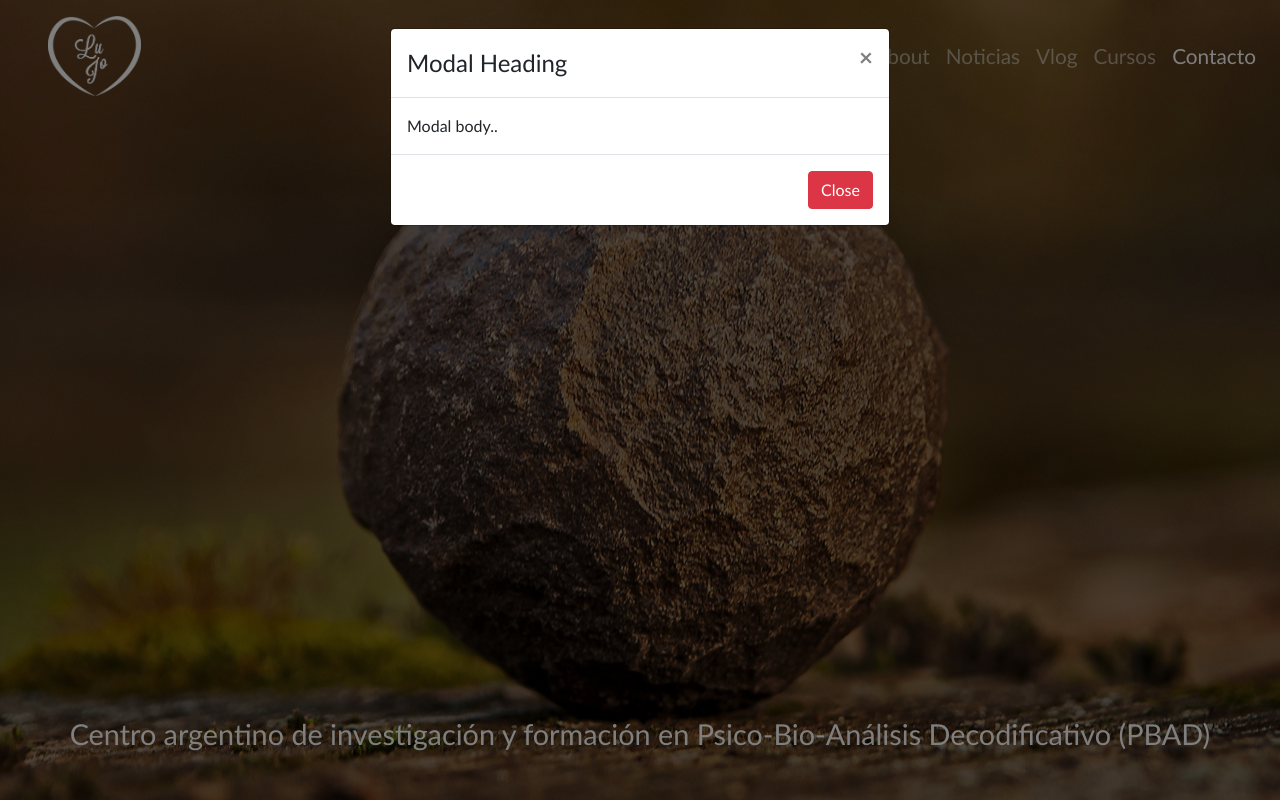
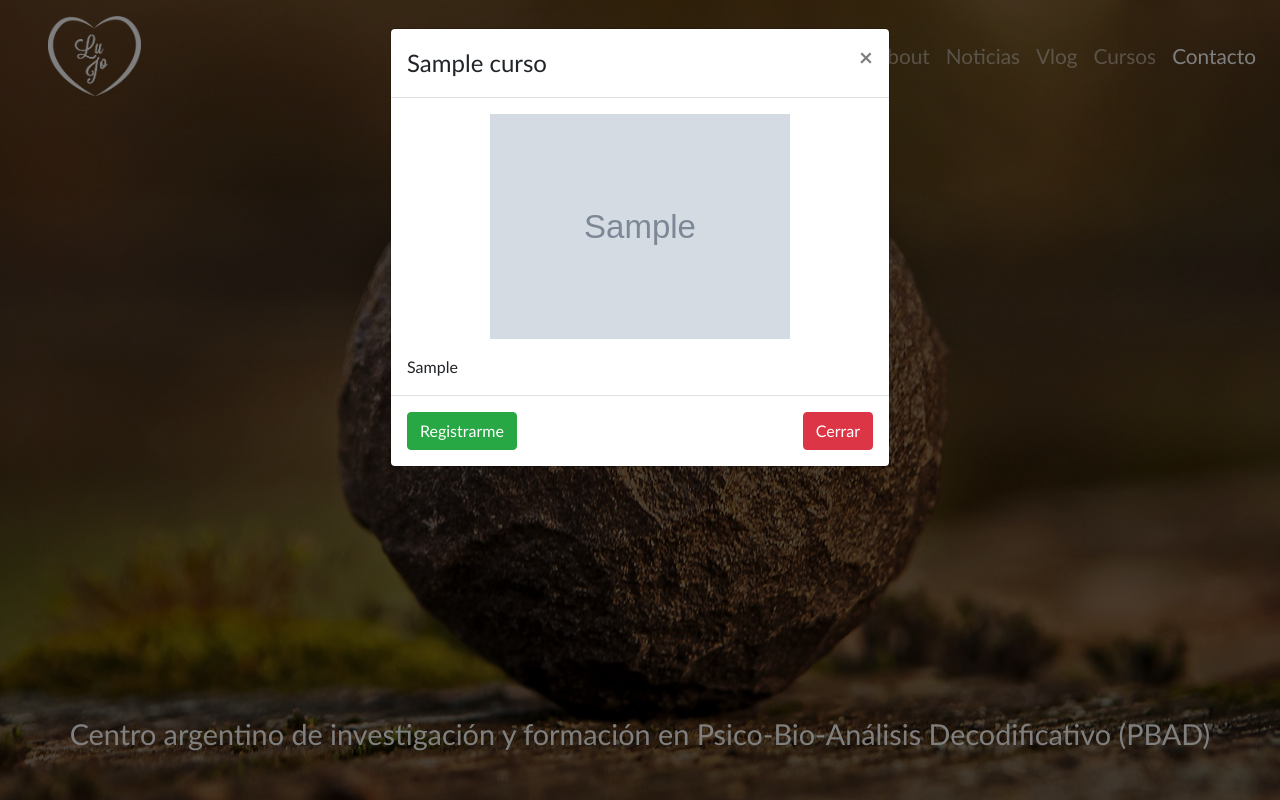
Before and after one commit to BAntonellini/lu-jo, a Django app: template lujo/templates/home.html in a window 1280 px wide, after a click that opens the changed part. Run offline with Django 3.2, Linux system fonts and the light colour scheme; tables that the repository leaves empty hold one stand-in row (values such as "Sample post"); the template is opened without the code that fills it: values that come from a table or form of the project are taken from there, most other values are stand-ins (such as "Sample title", 1, 10 or a date in 2020); grey boxes marked "Sample" are stand-in pictures; some libraries are stand-ins or nearby versions.

Commit message:
Commitangie

```diff
--- a/lujo/core/static/core/js/ajax.js
+++ b/lujo/core/static/core/js/ajax.js
@@ -6,8 +6,54 @@ window.onload = function() {
       var xhr = new XMLHttpRequest();
       xhr.onreadystatechange = function() {
         if (this.readyState == 4 && this.status == 200) {
-            var json_response = JSON.parse(this.response);
-            console.log(json_response)
+          var json_response = JSON.parse(this.response);
+          console.log(json_response);
+
+          var modal_title = document.querySelector(".modal-title");
+          modal_title.innerHTML = json_response.titulo;
+
+          var modal_body = document.querySelector(".modal-body");
+          modal_body.innerHTML = json_response.resumen;
+
+          var modal_imagen = document.querySelector(".imagen-modal");
+          modal_imagen.setAttribute("src", "media/" + json_response.imagen);
+
+          var boton_registrar_curso = document.querySelector(
+            "#boton-registrar-curso"
+          );
+          boton_registrar_curso.addEventListener("click", function(e) {
+            console.log(e.target);
+            window.location.href = "#contact-form";
+
+
+            var dia = new Date();
+            var hora = dia.getHours();
+            var saludo = "";
+            switch (true) {
+              case (hora >= 0 && hora <= 5):
+                saludo = "Buenas noches";
+                break;
+              case (hora >= 6 && hora <= 12):
+                saludo = "Buenos días";
+                break;
+              case (hora >= 13 && hora <= 19):
+                saludo = "Buenas tardes";
+                break;
+              case (hora >= 20):
+                saludo = "Buenas noches";
+                break;
+              default:
+                saludo = "default";
+                break;
+            }
+            var pre_message = saludo +"\nQuisiera participar del siguiente curso: " +
+              json_response.titulo;
+
+            var form_message = document.querySelector('#form_message')
+            form_message.value = pre_message;
+
+            document.querySelector("#tipo_consulta").selectedIndex = "1";
+          });
         }
       };
       xhr.open("GET", "getcurso" + "?q=" + boton.dataset.slug, true);
@@ -15,3 +61,9 @@ window.onload = function() {
     });
   });
 };
+
+// MODAL ESCONDIDO
+//<div class="modal" id="modal" style="display: none;" aria-hidden="true">
+
+// MODAL SHOW
+//<div class="modal show" id="modal" style="display: block; padding-right: 15px;" aria-modal="true">
--- a/lujo/core/static/core/styles/main.css
+++ b/lujo/core/static/core/styles/main.css
@@ -177,3 +177,8 @@ section#about {
     padding-left: 0px !important;
     padding-right: 0px !important;
 }
+
+.imagen-modal {
+    padding-top: 1em !important;
+    max-width: 300px !important;
+}
--- a/lujo/cursos/models.py
+++ b/lujo/cursos/models.py
@@ -6,7 +6,7 @@ class Curso(models.Model):
     titulo = models.CharField(max_length=100, verbose_name="Título del Curso")
     codigo = models.SlugField(max_length=100, unique=True)
     tema = models.ManyToManyField(Categoria, verbose_name="Temática", null=True, blank=True)
-    resumen = models.TextField(max_length=500, verbose_name="Descripción del Curso")
+    resumen = models.TextField(max_length=1500, verbose_name="Descripción del Curso")
     fecha_hora = models.DateTimeField(auto_now=False, auto_now_add=False, verbose_name="Fecha y hora")
     imagen = models.ImageField(verbose_name="Imagen", upload_to="cursos")
     fecha_creacion = models.DateTimeField(auto_now_add=True, verbose_name="Fecha de publicación")
--- a/lujo/templates/home.html
+++ b/lujo/templates/home.html
@@ -102,7 +102,8 @@
         <div class="row justify-content-around">
 
             {% for curso in ult_3_cursos %}
-            <button type="button" class="boton-curso" data-slug="{{curso.codigo}}" data-toggle="modal" data-target="#modal">
+            <button type="button" class="boton-curso" data-slug="{{curso.codigo}}" data-toggle="modal"
+                data-target="#modal">
                 <img class="img-news" src="{{curso.imagen.url}}" title="{{curso.titulo}}">
             </button>
             {% endfor %}
@@ -119,18 +120,29 @@
 
                         <!-- Modal Header -->
                         <div class="modal-header">
-                            <h4 class="modal-title">Modal Heading</h4>
+                            <h4 class="modal-title">
+
+                            </h4>
                             <button type="button" class="close" data-dismiss="modal">&times;</button>
                         </div>
 
                         <!-- Modal body -->
+                        <div class="text-center">
+                            <img src="" alt="" class="imagen-modal">
+                        </div>
                         <div class="modal-body">
-                            Modal body..
+
                         </div>
 
                         <!-- Modal footer -->
-                        <div class="modal-footer">
-                            <button type="button" class="btn btn-danger" data-dismiss="modal">Close</button>
+
+                        <div class="modal-footer justify-content-between">
+
+                            <button id="boton-registrar-curso" type="button" class="btn btn-success" data-dismiss="modal">
+                                Registrarme
+                            </button>
+
+                            <button type="button" class="btn btn-danger" data-dismiss="modal">Cerrar</button>
                         </div>
 
                     </div>
@@ -186,23 +198,20 @@
                     <div class="row">
                         <div class="col-md-6">
                             <div class="form-group">
-                                <label for="form_email">Email *</label>
-                                <input id="form_email" type="email" name="email" class="form-control"
+                                <label for="email">Email *</label>
+                                <input id="email" type="email" name="email" class="form-control"
                                     placeholder="Por favor ingresa tu email *" required="required"
-                                    data-error="Valid email is required.">
+                                    data-error="Debe ingresar un correo electrónico válido">
                                 <div class="help-block with-errors"></div>
                             </div>
                         </div>
                         <div class="col-md-6">
                             <div class="form-group">
-                                <label for="form_need">Tipo de consulta *</label>
-                                <select id="form_need" name="need" class="form-control" required="required"
+                                <label for="tipo_consulta">Tipo de consulta *</label>
+                                <select id="tipo_consulta" name="need" class="form-control" required="required"
                                     data-error="Por favor especifica tu consulta">
-                                    <option value=""></option>
-                                    <option value="Consulta_1">Consulta 1</option>
-                                    <option value="Consulta_2">Consulta 2</option>
-                                    <option value="Consulta_3">Consulta 3</option>
-                                    <option value="Consulta_4">No se inunda mas</option>
+                                    <option value="masinfo">Más información</option>
+                                    <option value="cursos">Cursos</option>
                                 </select>
                                 <div class="help-block with-errors"></div>
                             </div>
```
Also changed, not shown: lujo/cursos/migrations/0004_auto_20190820_1402.py (added), lujo/cursos/migrations/0005_auto_20190820_1403.py (added), lujo/media/cursos/news-1.jpg (added), lujo/media/cursos/news-2.jpg (added), lujo/media/cursos/news-3.jpg (added).
